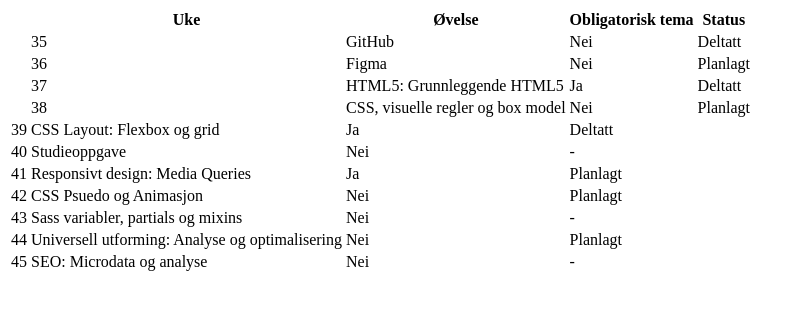
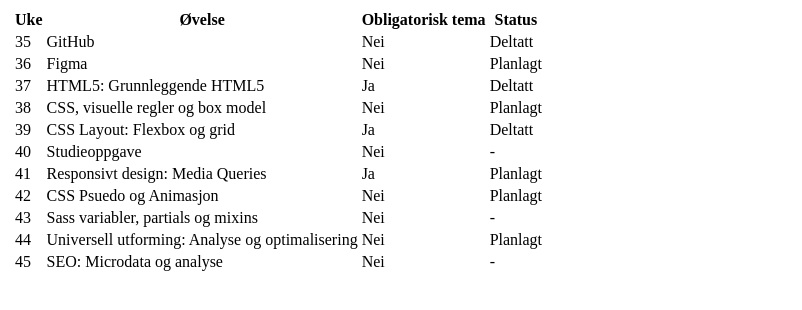
Before and after one commit to Marra95w/-velse-HTML5, a plain HTML site: page labøvelse.html in a window 1280 px wide. Shown: the whole page, without its empty margins (0-802 px from the left). Drawn offline with Linux system fonts and the light colour scheme.

Commit message:
redigert tabell
Var feil antall rader, nå er dette oppdatert

```diff
--- a/labøvelse.html
+++ b/labøvelse.html
@@ -19,7 +19,7 @@
     </thead>
     <tbody>
         <tr>
-            <th rowspan ="4"></th>
+            <th rowspan ="11"></th>
             <td>35</td>
             <td>GitHub</td>
             <td>Nei</td>
```
